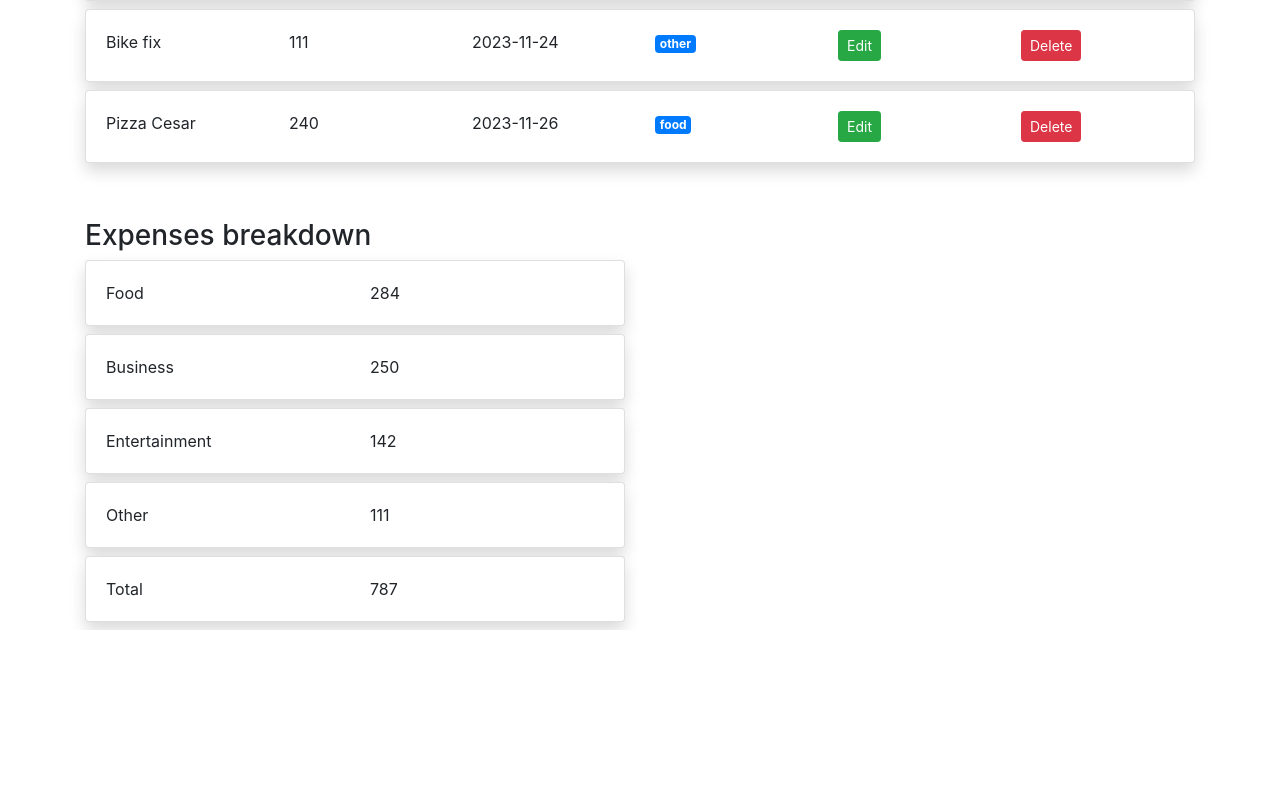
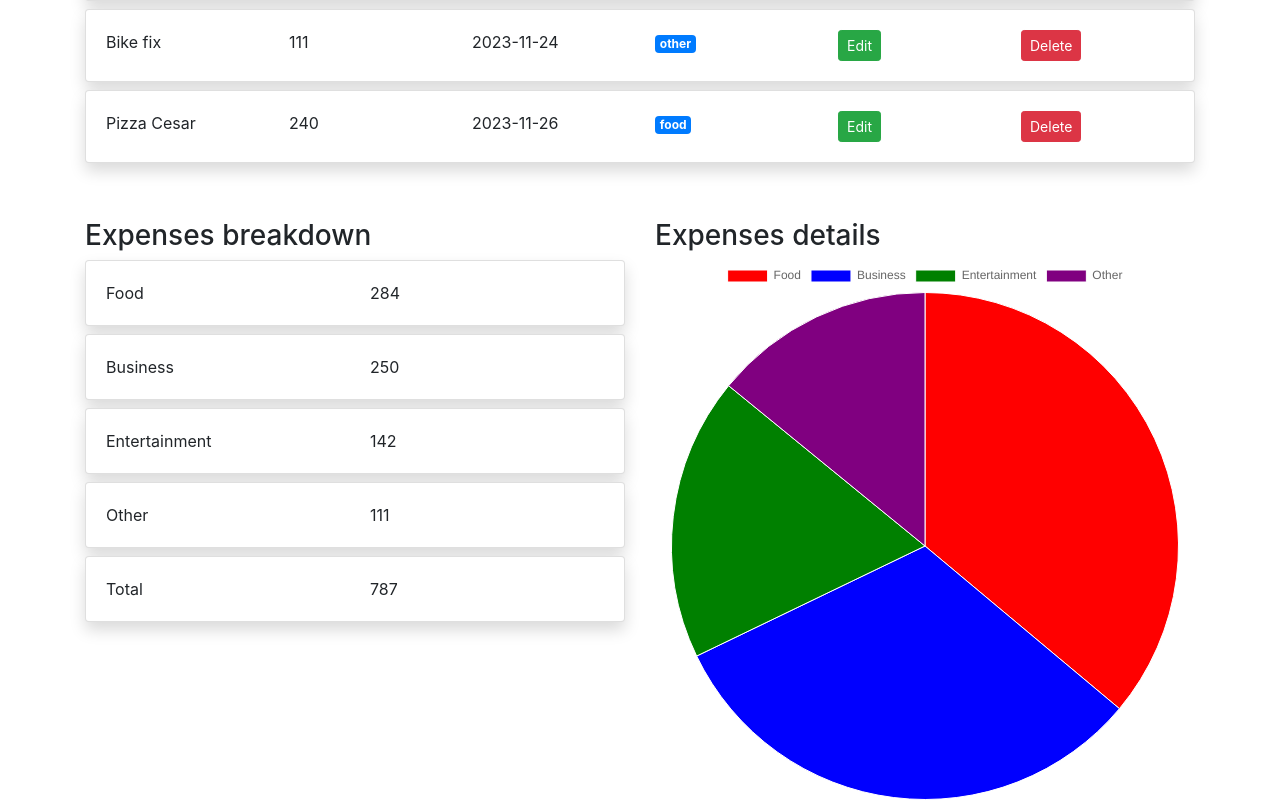
Before and after one commit to llucasft/expense_tracker, a Flask app: page /expenses in a window 1280 px wide. Shown: the part 461-1261 px from the top of the page. Before the commit the page ends 1091 px from the top, so only its background shows below. Run offline with Flask 3, Linux system fonts and the light colour scheme.

Commit message:
feat: Added chartjs to display the expenses details in a chart

```diff
--- a/templates/base.html
+++ b/templates/base.html
@@ -2,7 +2,8 @@
 <html lang="en">
 <head>
     <link rel="stylesheet" href="https://cdn.jsdelivr.net/npm/bootstrap@4.5.3/dist/css/bootstrap.min.css" integrity="sha384-TX8t27EcRE3e/ihU7zmQxVncDAy5uIKz4rEkgIXeMed4M0jlfIDPvg6uqKI2xXr2" crossorigin="anonymous">
-    <title>Document</title>
+    <script src="https://cdn.jsdelivr.net/npm/chart.js@4.4.0/dist/chart.umd.min.js"></script>
+    <title>Expense tracker</title>
 </head>
 <body>
     <nav class="navbar navbar-expand-lg navbar-dark bg-danger">
--- a/templates/expenses.html
+++ b/templates/expenses.html
@@ -34,7 +34,7 @@
                 <div class="card-body">
                     <div class="row">
                         <div class="col-md-6">Food</div>
-                        <div class="col-md-6">{{t_food}}</div>
+                        <div id="tfood" class="col-md-6">{{t_food}}</div>
                     </div>
                 </div>
             </div>
@@ -42,7 +42,7 @@
                 <div class="card-body">
                     <div class="row">
                         <div class="col-md-6">Business</div>
-                        <div class="col-md-6">{{t_business}}</div>
+                        <div id="tbusiness" class="col-md-6">{{t_business}}</div>
                     </div>
                 </div>
             </div>
@@ -50,7 +50,7 @@
                 <div class="card-body">
                     <div class="row">
                         <div class="col-md-6">Entertainment</div>
-                        <div class="col-md-6">{{t_entertainment}}</div>
+                        <div id="tentertainment" class="col-md-6">{{t_entertainment}}</div>
                     </div>
                 </div>
             </div>
@@ -58,7 +58,7 @@
                 <div class="card-body">
                     <div class="row">
                         <div class="col-md-6">Other</div>
-                        <div class="col-md-6">{{t_other}}</div>
+                        <div id="tother" class="col-md-6">{{t_other}}</div>
                     </div>
                 </div>
             </div>
@@ -71,6 +71,51 @@
                 </div>
             </div>
         </div>
+        <div class="col-md-6">
+            <h3 class="mt-5">Expenses details</h3>
+            <div>
+                <canvas id="myChart"></canvas>
+              </div>
+
+              <script src="https://cdn.jsdelivr.net/npm/chart.js"></script>
+
+              <script>
+                let food = parseInt(document.getElementById('tfood').innerHTML);
+                let business = parseInt(document.getElementById('tbusiness').innerHTML);
+                let entertainment = parseInt(document.getElementById('tentertainment').innerHTML);
+                let other = parseInt(document.getElementById('tother').innerHTML);
+
+                let total = food + business + entertainment + other;
+
+                const ctx = document.getElementById('myChart');
+
+                new Chart(ctx, {
+                  type: 'pie',
+                  data: {
+                    labels: ['Food', 'Business', 'Entertainment', 'Other'],
+                    datasets: [{
+                      data: [food, business, entertainment, other],
+                      backgroundColor: ['red', 'blue', 'green', 'purple'],
+                      borderWidth: 1
+                    }]
+                  },
+                  options: {
+                    plugins: {
+                      tooltip: {
+                        callbacks: {
+                          label: function (context) {
+                            let label = context.label || '';
+                            let value = context.parsed / total * 100;
+                            value = value.toFixed(2);
+                            return label + ': ' + value + '%';
+                          }
+                        }
+                      }
+                    }
+                  }
+                });
+              </script>
+        </div>
     </div>
 </div>
 {% endblock%}
```
Also changed, not shown: mydatabase.db.
